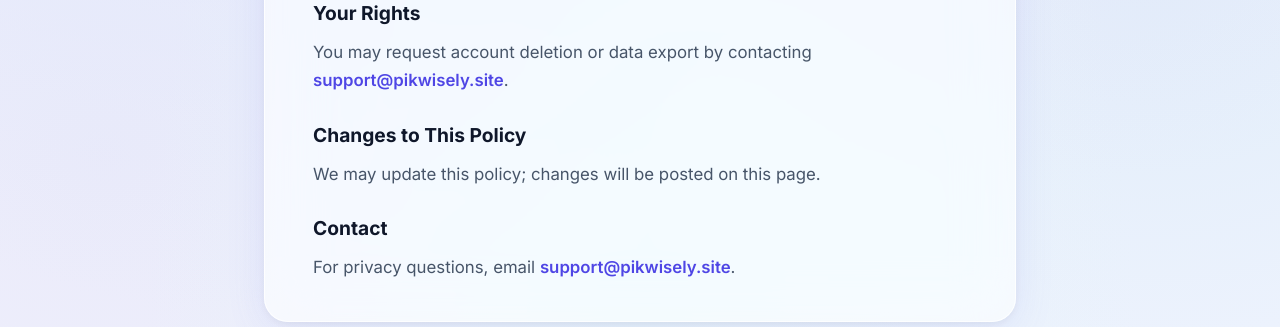
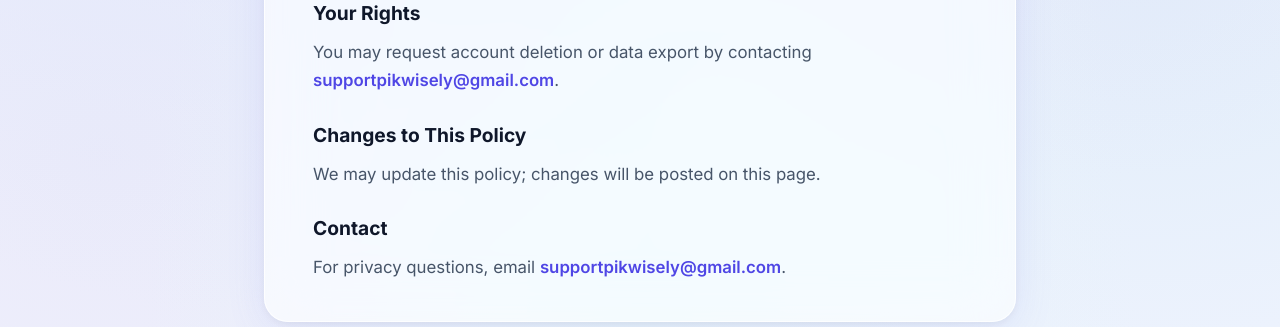
Before and after one commit to safebasket2025-creator/pikwisely, a Next.js app: page /privacy-policy in a window 1280 px wide. Shown: the part 988-1315 px from the top of the page. Built offline with nearby package versions, Linux system fonts and the light colour scheme; no server answers.

Commit message:
Update support email to supportpikwisely@gmail.com

```diff
--- a/app/privacy-policy/page.tsx
+++ b/app/privacy-policy/page.tsx
@@ -46,7 +46,7 @@
 
             <div>
               <strong style={{ color: '#0f172a', fontSize: '1.2rem', display: 'block', marginBottom: 8 }}>Your Rights</strong>
-              You may request account deletion or data export by contacting <a href="mailto:support@pikwisely.site" style={{ color: '#4f46e5', textDecoration: 'none', fontWeight: 600 }}>support@pikwisely.site</a>.
+              You may request account deletion or data export by contacting <a href="mailto:supportpikwisely@gmail.com" style={{ color: '#4f46e5', textDecoration: 'none', fontWeight: 600 }}>supportpikwisely@gmail.com</a>.
             </div>
 
             <div>
@@ -56,7 +56,7 @@
 
             <div>
               <strong style={{ color: '#0f172a', fontSize: '1.2rem', display: 'block', marginBottom: 8 }}>Contact</strong>
-              For privacy questions, email <a href="mailto:support@pikwisely.site" style={{ color: '#4f46e5', textDecoration: 'none', fontWeight: 600 }}>support@pikwisely.site</a>.
+              For privacy questions, email <a href="mailto:supportpikwisely@gmail.com" style={{ color: '#4f46e5', textDecoration: 'none', fontWeight: 600 }}>supportpikwisely@gmail.com</a>.
             </div>
           </div>
         </div>
--- a/app/refund-policy/page.tsx
+++ b/app/refund-policy/page.tsx
@@ -33,7 +33,7 @@
             <p style={{ margin: 0 }}>This ensures refunds are for genuine cases where the tool wasn&apos;t right for you — not after substantial use.</p>
 
             <p style={{ margin: 0 }}>
-              <strong style={{ color: '#0f172a' }}>How to request:</strong> Email <a href="mailto:support@pikwisely.site" style={{ color: '#4f46e5', textDecoration: 'none', fontWeight: 600 }}>support@pikwisely.site</a> with your registered account email and order details. We&apos;ll process approved refunds within 5-7 business days to your original payment method.
+              <strong style={{ color: '#0f172a' }}>How to request:</strong> Email <a href="mailto:supportpikwisely@gmail.com" style={{ color: '#4f46e5', textDecoration: 'none', fontWeight: 600 }}>supportpikwisely@gmail.com</a> with your registered account email and order details. We&apos;ll process approved refunds within 5-7 business days to your original payment method.
             </p>
 
             <p style={{ margin: 0 }}>
@@ -45,7 +45,7 @@
             </p>
 
             <p style={{ margin: 0 }}>
-              <strong style={{ color: '#0f172a' }}>Questions?</strong> Reach out to us at <a href="mailto:support@pikwisely.site" style={{ color: '#4f46e5', textDecoration: 'none', fontWeight: 600 }}>support@pikwisely.site</a> — we&apos;re happy to help.
+              <strong style={{ color: '#0f172a' }}>Questions?</strong> Reach out to us at <a href="mailto:supportpikwisely@gmail.com" style={{ color: '#4f46e5', textDecoration: 'none', fontWeight: 600 }}>supportpikwisely@gmail.com</a> — we&apos;re happy to help.
             </p>
           </div>
         </div>
--- a/app/terms/page.tsx
+++ b/app/terms/page.tsx
@@ -71,7 +71,7 @@
 
             <div>
               <strong style={{ color: '#0f172a', fontSize: '1.2rem', display: 'block', marginBottom: 8 }}>Contact</strong>
-              <a href="mailto:support@pikwisely.site" style={{ color: '#4f46e5', textDecoration: 'none', fontWeight: 600 }}>support@pikwisely.site</a>
+              <a href="mailto:supportpikwisely@gmail.com" style={{ color: '#4f46e5', textDecoration: 'none', fontWeight: 600 }}>supportpikwisely@gmail.com</a>
             </div>
           </div>
         </div>
--- a/components/Footer.tsx
+++ b/components/Footer.tsx
@@ -3,7 +3,7 @@
 const footerLinks = [
   { href: '/pricing', label: 'Pricing' },
   { href: '/#how-it-works', label: 'How It Works' },
-  { href: 'mailto:support@pikwisely.site', label: 'Contact' },
+  { href: 'mailto:supportpikwisely@gmail.com', label: 'Contact' },
   { href: '/refund-policy', label: 'Refund Policy' },
   { href: '/privacy-policy', label: 'Privacy Policy' },
   { href: '/terms', label: 'Terms' },
--- a/index.html
+++ b/index.html
@@ -455,7 +455,7 @@
           </li>
           <li style="width:1px;height:14px;background:rgba(203,213,225,0.60);margin:0 2px;" aria-hidden="true"></li>
           <li>
-            <a href="mailto:hello@pikwisely.site" style="padding:6px 12px;border-radius:8px;font-size:0.82rem;
+            <a href="mailto:supportpikwisely@gmail.com" style="padding:6px 12px;border-radius:8px;font-size:0.82rem;
                                                         font-weight:500;color:#64748b;text-decoration:none;
                                                         transition:color 0.2s,background 0.2s;"
                onmouseenter="this.style.color='#4f46e5';this.style.background='rgba(238,242,255,0.70)'"
--- a/pricing.html
+++ b/pricing.html
@@ -428,7 +428,7 @@
             <li style="width:1px;height:14px;background:rgba(203,213,225,0.60);margin:0 2px;" aria-hidden="true"></li>
             <li><a href="index.html#how-it-works" style="padding:6px 12px;border-radius:8px;font-size:0.82rem;font-weight:500;color:#64748b;text-decoration:none;transition:color 0.2s,background 0.2s;" onmouseenter="this.style.color='#4f46e5';this.style.background='rgba(238,242,255,0.70)'" onmouseleave="this.style.color='#64748b';this.style.background=''">How It Works</a></li>
             <li style="width:1px;height:14px;background:rgba(203,213,225,0.60);margin:0 2px;" aria-hidden="true"></li>
-            <li><a href="mailto:hello@pikwisely.site" style="padding:6px 12px;border-radius:8px;font-size:0.82rem;font-weight:500;color:#64748b;text-decoration:none;transition:color 0.2s,background 0.2s;" onmouseenter="this.style.color='#4f46e5';this.style.background='rgba(238,242,255,0.70)'" onmouseleave="this.style.color='#64748b';this.style.background=''">Contact</a></li>
+            <li><a href="mailto:supportpikwisely@gmail.com" style="padding:6px 12px;border-radius:8px;font-size:0.82rem;font-weight:500;color:#64748b;text-decoration:none;transition:color 0.2s,background 0.2s;" onmouseenter="this.style.color='#4f46e5';this.style.background='rgba(238,242,255,0.70)'" onmouseleave="this.style.color='#64748b';this.style.background=''">Contact</a></li>
             <li style="width:1px;height:14px;background:rgba(203,213,225,0.60);margin:0 2px;" aria-hidden="true"></li>
             <li><a href="#" style="padding:6px 12px;border-radius:8px;font-size:0.82rem;font-weight:500;color:#64748b;text-decoration:none;transition:color 0.2s,background 0.2s;" onmouseenter="this.style.color='#4f46e5';this.style.background='rgba(238,242,255,0.70)'" onmouseleave="this.style.color='#64748b';this.style.background=''">Privacy Policy</a></li>
             <li style="width:1px;height:14px;background:rgba(203,213,225,0.60);margin:0 2px;" aria-hidden="true"></li>
```
